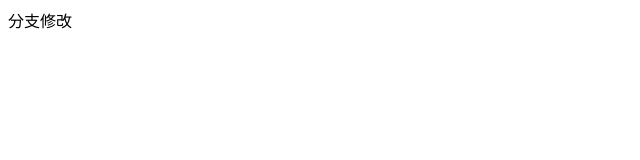
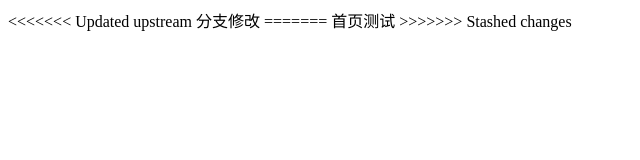
Before and after one commit to Robinlight/text, a plain HTML site: page index.html in a window 1280 px wide. Shown: the whole page, without its empty margins (0-640 px from the left). Drawn offline with Linux system fonts and the light colour scheme.

Commit message:
Update index.html

```diff
--- a/index.html
+++ b/index.html
@@ -5,8 +5,13 @@
     <meta name="viewport" content="width=device-width, initial-scale=1.0">
     <meta http-equiv="X-UA-Compatible" content="ie=edge">
     <title>Document</title>
+    <link href="css/style.css">
 </head>
 <body>
+<<<<<<< Updated upstream
     <span>分支修改</span>
+=======
+    <span class="title">首页测试</span>
+>>>>>>> Stashed changes
 </body>
 </html>
```
